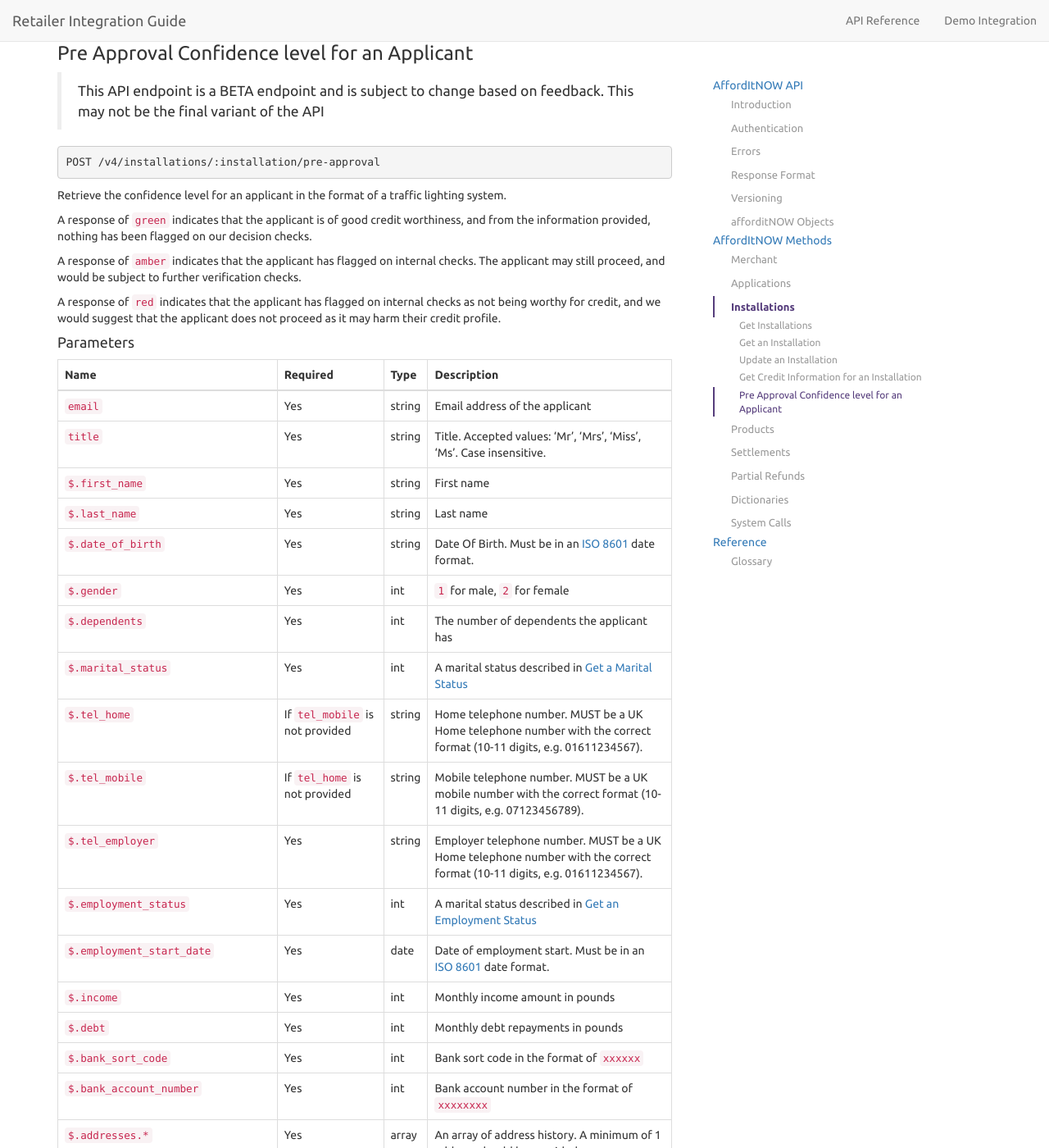
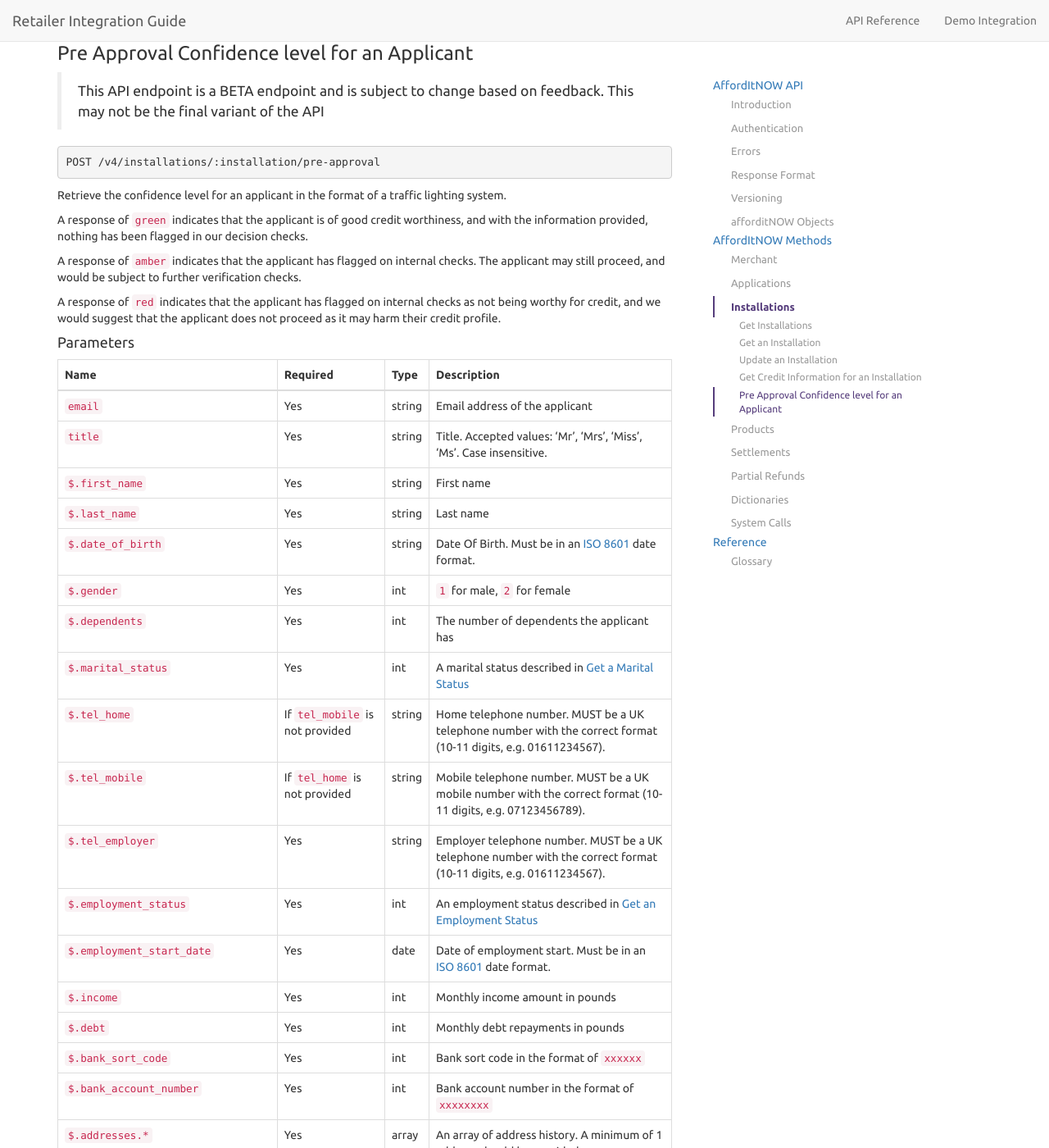
Before and after one commit to PayBreak/retailer-integration-guide, a Jekyll site: the page built from api/index.md, in a window 1280 px wide and 1400 px high, scrolled down 25155 px. Shown: the whole window at 82% size. Built offline with Jekyll 4.4.1, drawn with Linux system fonts in a browser that asks for light colours; nearby versions of some CDN libraries; Markdown is read by kramdown in place of the engine named in the settings; our own code applies the rules of GitHub Pages for plain Markdown files.

Commit message:
Requested

```diff
--- a/_includes/v4/installations.md
+++ b/_includes/v4/installations.md
@@ -285,7 +285,7 @@ POST {{ site.data.globals.api_prefix }}/installations/:installation/pre-approval
 
 Retrieve the confidence level for an applicant in the format of a traffic lighting system.
 
-A response of `green` indicates that the applicant is of good credit worthiness, and from the information provided, nothing has been flagged on our decision checks.
+A response of `green` indicates that the applicant is of good credit worthiness, and with the information provided, nothing has been flagged in our decision checks.
 
 A response of `amber` indicates that the applicant has flagged on internal checks. The applicant may still proceed, and would be subject to further verification checks.
 
@@ -303,10 +303,10 @@ Name | Required | Type | Description
 `$.gender` | Yes | int | `1` for male, `2` for female
 `$.dependents` | Yes | int | The number of dependents the applicant has
 `$.marital_status` | Yes | int | A marital status described in [Get a Marital Status](#marital-statuses)
-`$.tel_home` | If `tel_mobile` is not provided | string | Home telephone number. MUST be a UK Home telephone number with the correct format (10-11 digits, e.g. 01611234567).
+`$.tel_home` | If `tel_mobile` is not provided | string | Home telephone number. MUST be a UK telephone number with the correct format (10-11 digits, e.g. 01611234567).
 `$.tel_mobile` | If `tel_home` is not provided | string | Mobile telephone number. MUST be a UK mobile number with the correct format (10-11 digits, e.g. 07123456789).
-`$.tel_employer` | Yes | string | Employer telephone number. MUST be a UK Home telephone number with the correct format (10-11 digits, e.g. 01611234567).
-`$.employment_status` | Yes | int | A marital status described in [Get an Employment Status](#employment-statuses)
+`$.tel_employer` | Yes | string | Employer telephone number. MUST be a UK telephone number with the correct format (10-11 digits, e.g. 01611234567).
+`$.employment_status` | Yes | int | An employment status described in [Get an Employment Status](#employment-statuses)
 `$.employment_start_date` | Yes | date | Date of employment start. Must be in an [ISO 8601](https://en.wikipedia.org/wiki/ISO_8601) date format.
 `$.income` | Yes | int | Monthly income amount in pounds
 `$.debt` | Yes | int | Monthly debt repayments in pounds
```
